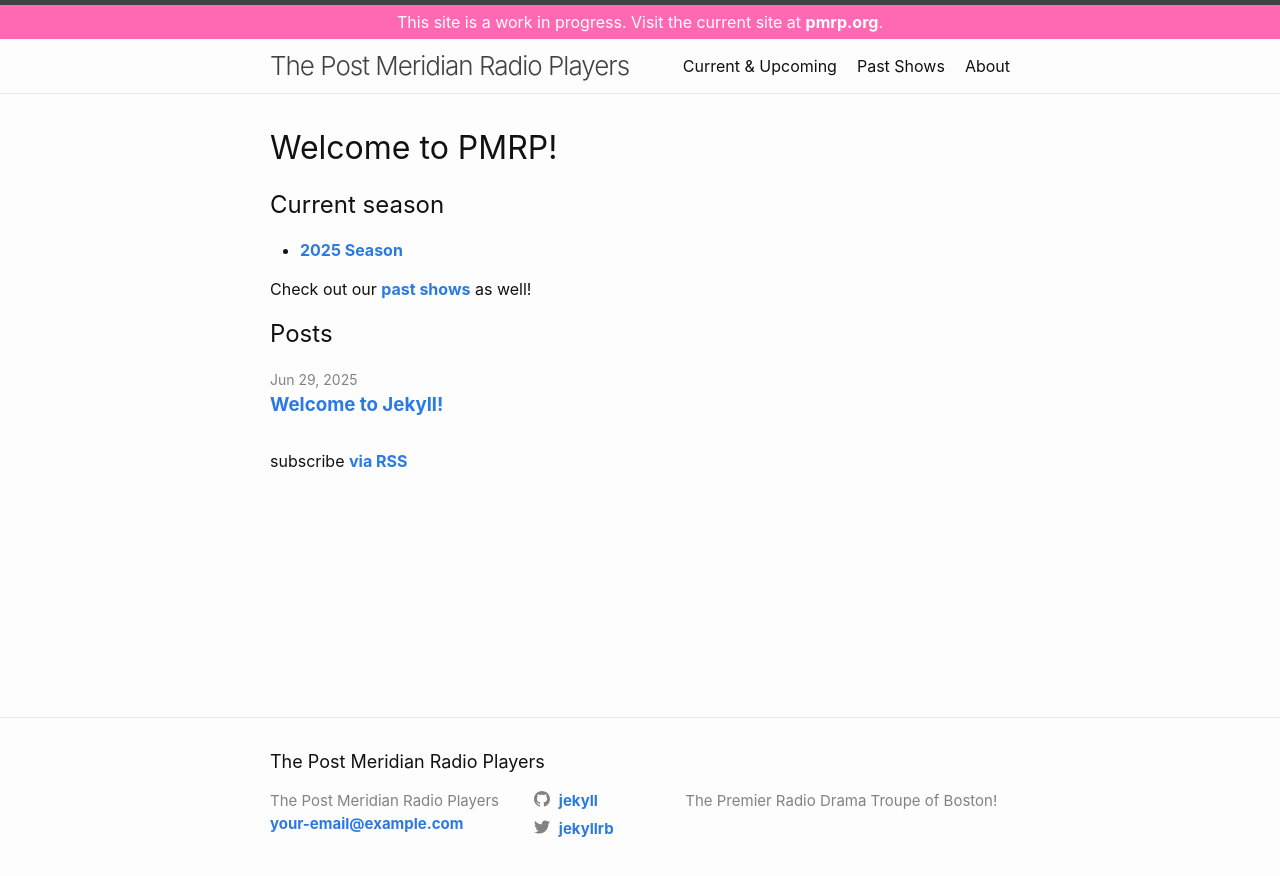
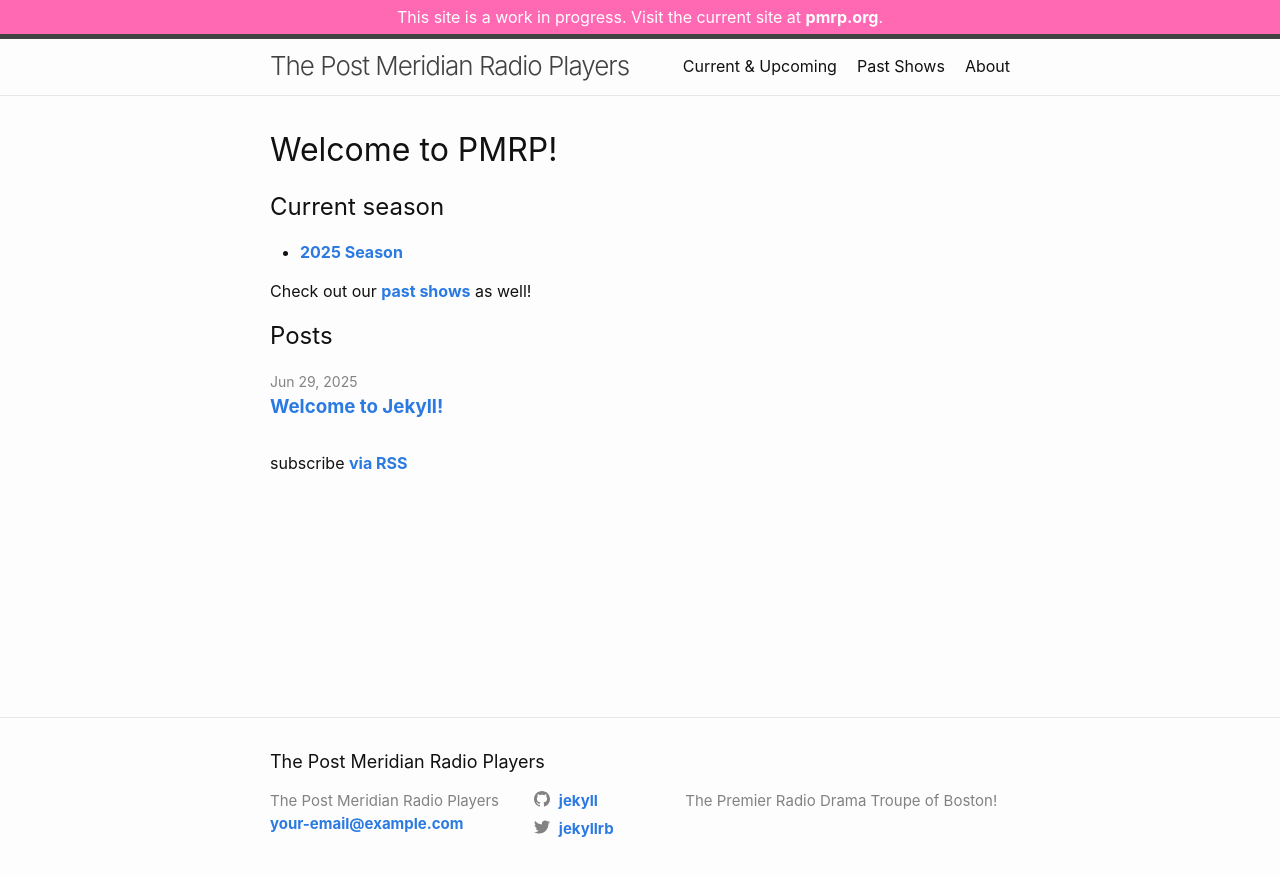
Before and after one commit to pmrp-boston/pmrp_2025, a Jekyll site: the page built from index.md, in a window 1280 px wide. Shown: the top 876 px of the page. Built offline with Jekyll 4.4.1, drawn with Linux system fonts in a browser that asks for light colours.

Commit message:
move wip banner above everything

```diff
--- a/_includes/header.html
+++ b/_includes/header.html
@@ -1,7 +1,7 @@
+<div class="wip-banner">
+  <div>This site is a work in progress. Visit the current site at <a href="https://pmrp.org">pmrp.org</a>.</div>
+</div>
 <header class="site-header" role="banner">
-  <div class="wip-banner">
-    <div>This site is a work in progress. Visit the current site at <a href="https://pmrp.org">pmrp.org</a>.</div>
-  </div>
 
   <div class="wrapper">
     {%- assign default_paths = site.pages | map: "path" -%}
--- a/assets/css/main.css
+++ b/assets/css/main.css
@@ -238,7 +238,7 @@ table td {
   position: relative;
 }
 
-.site-header .wip-banner {
+.wip-banner {
   display: flex;
   align-items: center;
   justify-content: center;
@@ -247,7 +247,7 @@ table td {
   padding: 5px;
 }
 
-.site-header .wip-banner :is(a, a:visited) {
+.wip-banner :is(a, a:visited) {
   color: white;
 }
 
@@ -282,7 +282,7 @@ table td {
   margin-right: 20px;
 }
 @media screen and (max-width: 600px) {
-  .site-header .wip-banner {
+  .wip-banner {
     padding-right: 60px;
   }
 
```
